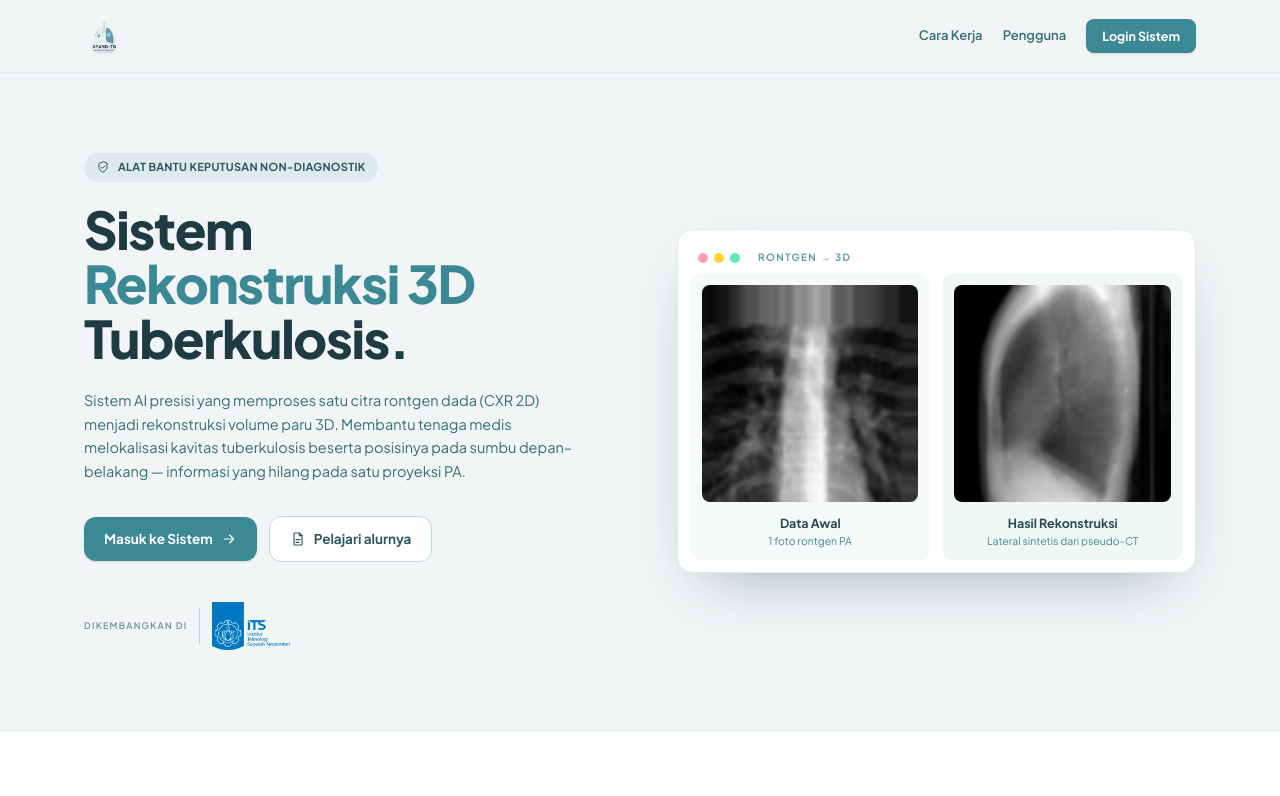
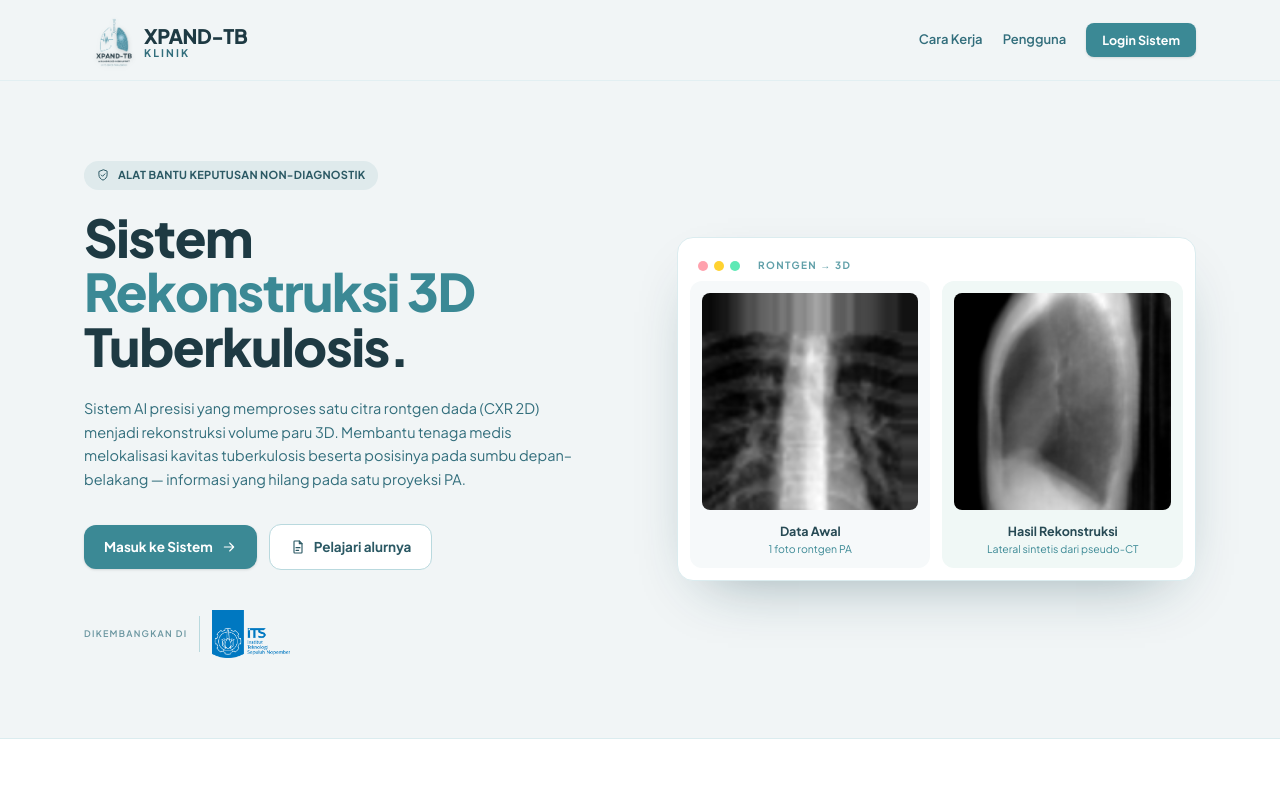
Before and after one commit to schrodingercato/xpand-tb, a React (Vite) app: page / in a window 1280 px wide. Shown: the top 796 px of the page. Built offline with nearby package versions, Linux system fonts and the light colour scheme; no server answers.

Commit message:
feat: Restore Xpand-TB text and enlarge logo image

```diff
--- a/src/components/Brand.tsx
+++ b/src/components/Brand.tsx
@@ -10,18 +10,43 @@
  */
 
 export function LogoXpandTB({
-  className = 'h-10'
+  varian = 'terang',
+  ringkas = false,
+  className = 'h-12'
 }: {
   varian?: 'terang' | 'gelap'
   ringkas?: boolean
   className?: string
 }) {
+  const gelap = varian === 'gelap'
   return (
-    <img
-      src="/logo.png"
-      alt="Logo Xpand-TB"
-      className={`${className} w-auto object-contain drop-shadow-sm`}
-    />
+    <span className="inline-flex items-center gap-3">
+      <img
+        src="/logo.png"
+        alt="Logo Xpand-TB"
+        className={`${className} w-auto object-contain drop-shadow-sm scale-125 transform origin-left`}
+      />
+      {!ringkas && (
+        <span className="leading-none pt-1">
+          <span
+            className={[
+              'block text-[20px] font-black tracking-tight',
+              gelap ? 'text-white' : 'text-teal-900',
+            ].join(' ')}
+          >
+            XPAND-TB
+          </span>
+          <span
+            className={[
+              'mt-0.5 block text-[10.5px] font-bold tracking-[0.2em] uppercase',
+              gelap ? 'text-white/70' : 'text-teal-600',
+            ].join(' ')}
+          >
+            Klinik
+          </span>
+        </span>
+      )}
+    </span>
   )
 }
 
```
